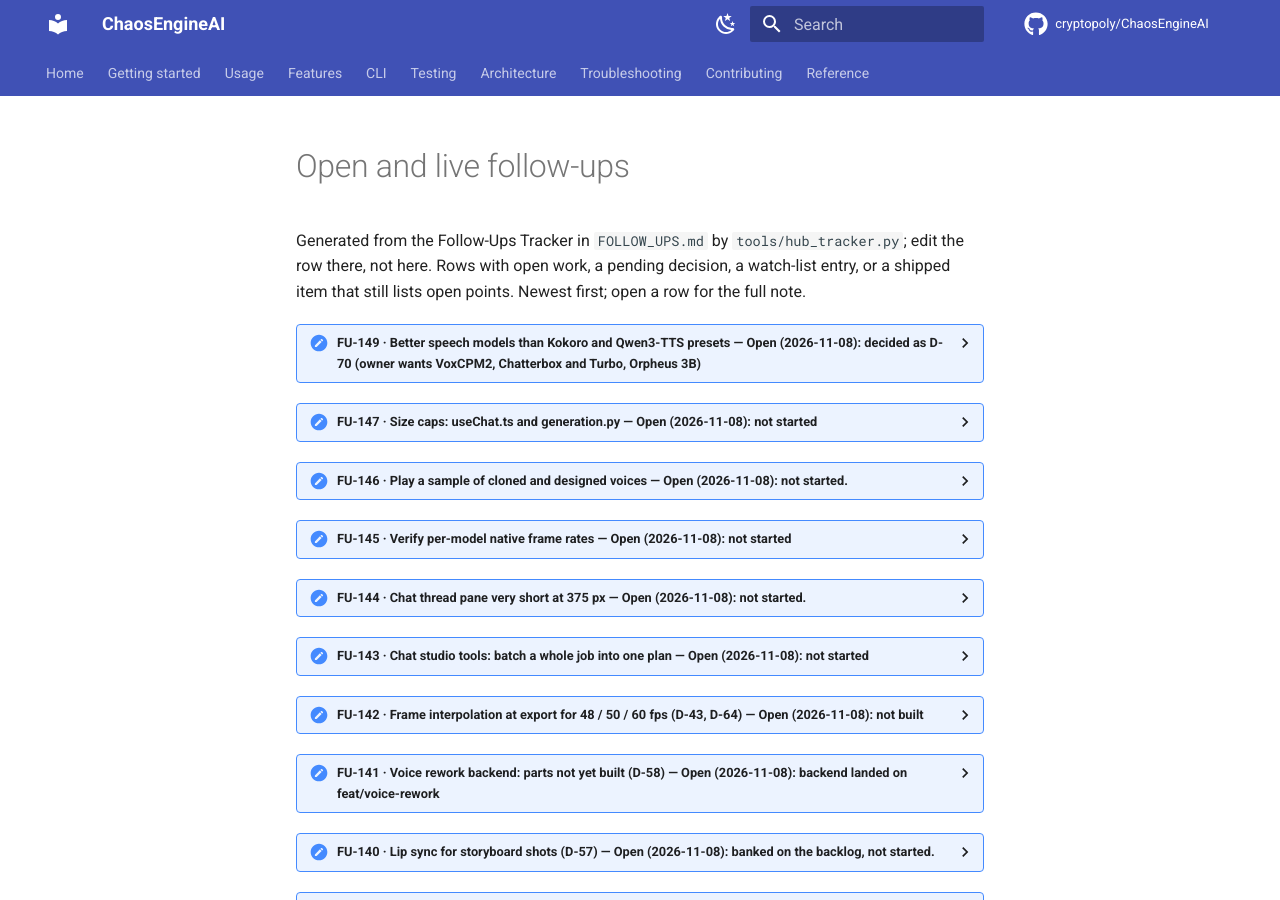
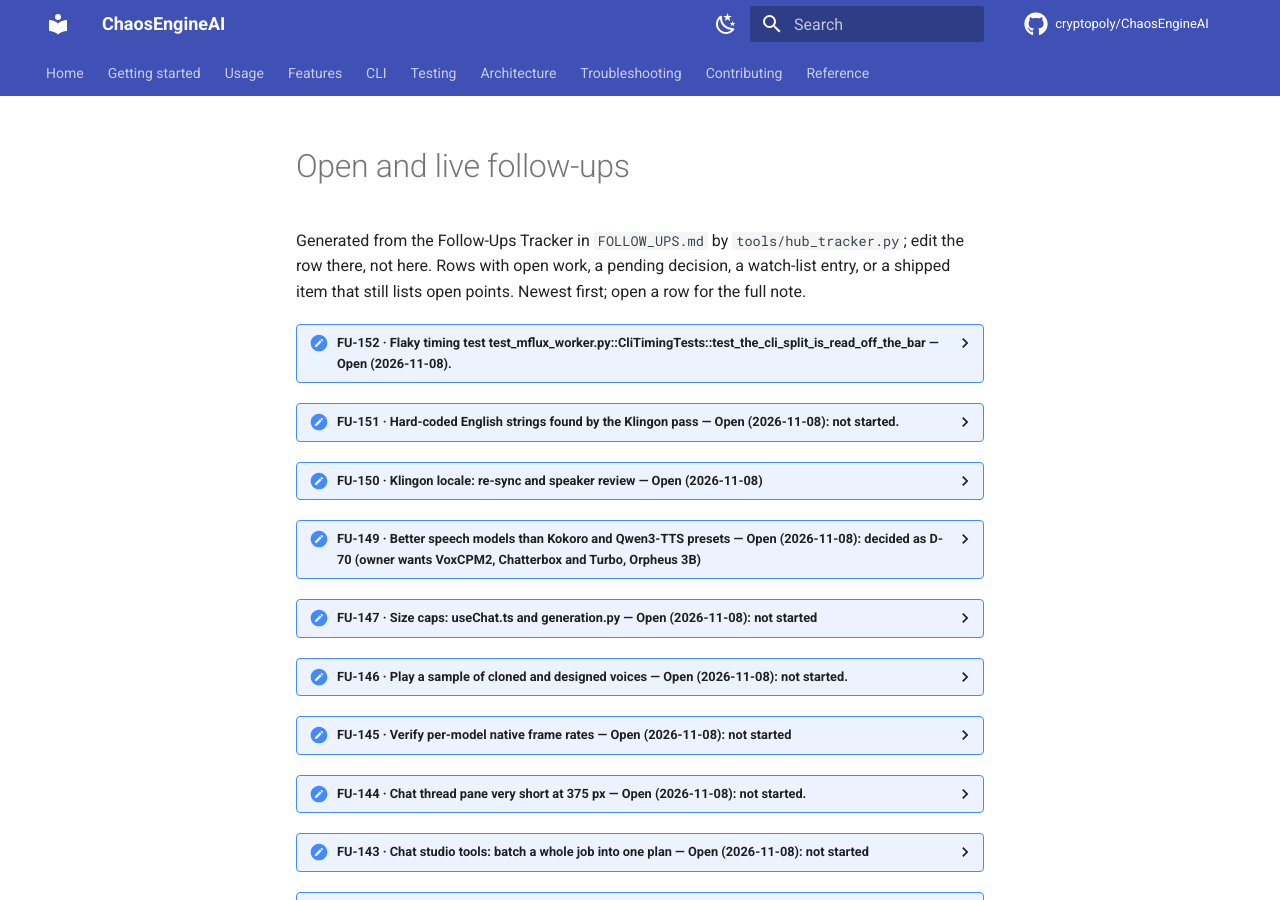
Before and after one commit to cryptopoly/ChaosEngineAI, an MkDocs documentation site: the page built from docs/hub/tracker/open.md, in a window 1280 px wide and 900 px high. Built offline with MkDocs 1.6.1 and Material for MkDocs 9.7.7, drawn with Linux system fonts in a browser that asks for light colours; comment, search, counter and statistics services are not loaded.

```diff
--- a/docs/hub/tracker/open.md
+++ b/docs/hub/tracker/open.md
@@ -1,13 +1,40 @@
 ---
 title: Open and live follow-ups
 order: 2
-summary: 68 rows with work, decisions or watch items still open, newest first.
+summary: 71 rows with work, decisions or watch items still open, newest first.
 ---
 
 # Open and live follow-ups
 
 Generated from the Follow-Ups Tracker in `FOLLOW_UPS.md` by `tools/hub_tracker.py`; edit the row there, not here. Rows with open work, a pending decision, a watch-list entry, or a shipped item that still lists open points. Newest first; open a row for the full note.
 
+
+<details>
+<summary>FU-152 · Flaky timing test test_mflux_worker.py::CliTimingTests::test_the_cli_split_is_read_off_the_bar — Open (2026-11-08).</summary>
+
+**Status or trigger:** **Open (2026-11-08).**
+
+**Notes:** Failed once in a full run (decode 0.12 s against a 0.15 s floor), passed 3 of 3 alone: it measures wall time and is sensitive to machine load. Loosen the bound or fake the clock.
+
+</details>
+
+<details>
+<summary>FU-151 · Hard-coded English strings found by the Klingon pass — Open (2026-11-08): not started.</summary>
+
+**Status or trigger:** **Open (2026-11-08): not started.**
+
+**Notes:** Strings in components or backend text that no locale can translate: Idle, Refreshing..., Copy diagnostics, Gathering system info..., Settings updated, Recommended target text, '0 models discovered' text, DFlash row text, yes/no values. Backend `messages.pot` has never been extracted; about 68 call sites pass `str(exc)`. Two English strings name other apps (`serverTab.connect.ollamaApps`, `agentAccess.subtitle`) and need rewording per the editorial rules.
+
+</details>
+
+<details>
+<summary>FU-150 · Klingon locale: re-sync and speaker review — Open (2026-11-08)</summary>
+
+**Status or trigger:** **Open (2026-11-08).** Trigger: each time English strings change; before any launch post.
+
+**Notes:** Translate new `null` keys in `src/locales/tlh/` (52 in studio.json now); have a Klingon speaker review the coined terms listed in docs/plans/klingon/glossary.md and qa.md (three words for 'random' to unify).
+
+</details>
 
 <details>
 <summary>FU-149 · Better speech models than Kokoro and Qwen3-TTS presets — Open (2026-11-08): decided as D-70 (owner wants VoxCPM2, Chatterbox and Turbo, Orpheus 3B)</summary>
```
Also changed, not shown: FOLLOW_UPS.md (+3 -0 lines), docs/hub/decisions.md (+2 -2 lines), docs/hub/tracker/README.md (+4 -4 lines).
